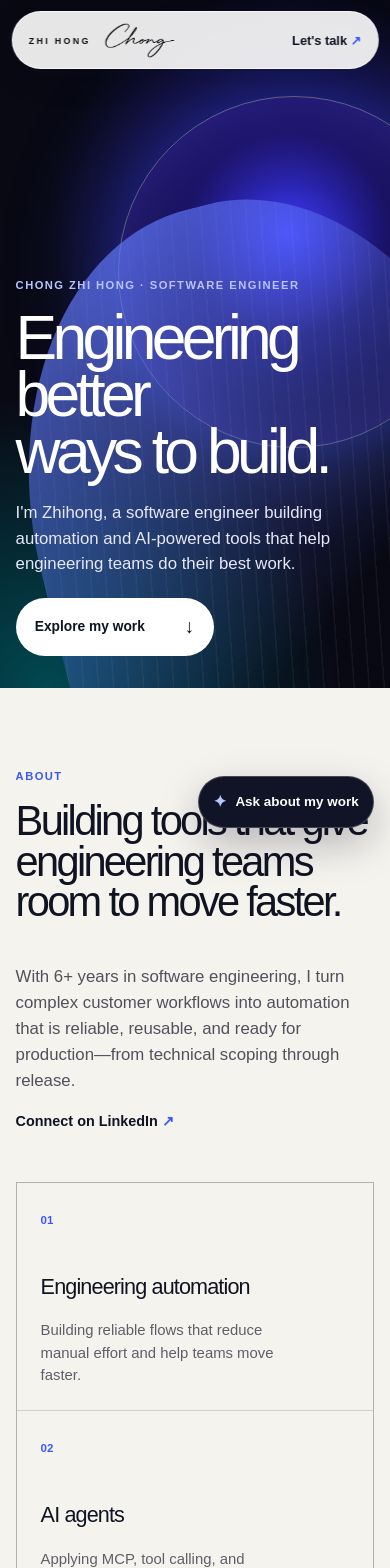
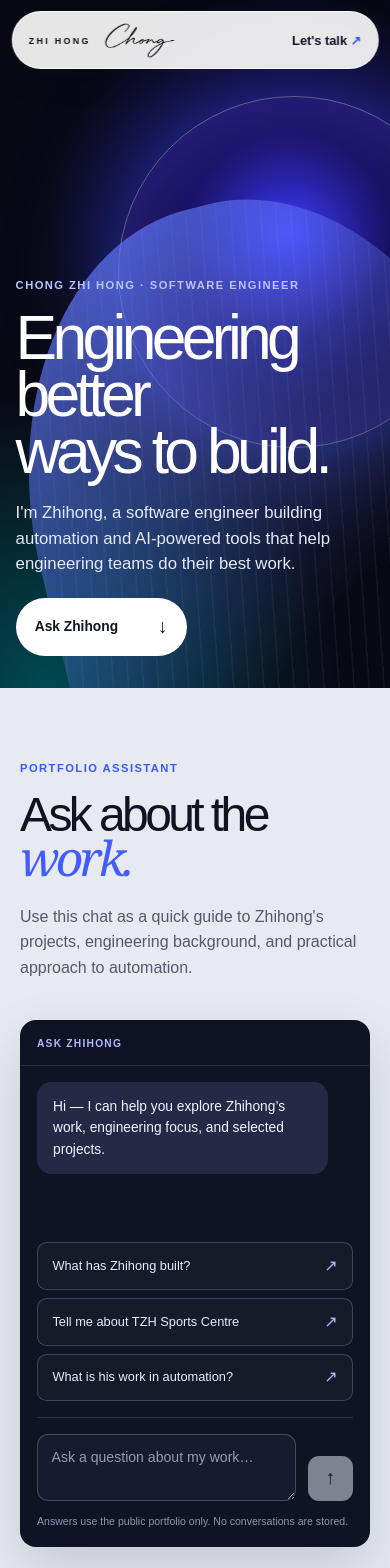
Before and after one commit to zhihong0924/zhihong-web, a Next.js app: page / in a window 390 px wide. Shown: the top 1568 px of the page. Built offline with nearby package versions, Linux system fonts and the light colour scheme.

Commit message:
feat: make portfolio chat a primary experience

```diff
--- /dev/null
+++ b/app/chat.css
@@ -0,0 +1,45 @@
+main .portfolio-chat {
+  position:static;
+  z-index:auto;
+  display:grid;
+  grid-template-columns:minmax(0, .75fr) minmax(0, 1.25fr);
+  gap:clamp(2rem, 7vw, 7rem);
+  align-items:center;
+  padding:clamp(5rem, 10vw, 8rem) max(4vw, calc((100vw - 72rem) / 2));
+  background:#e7eaf0;
+  color:var(--ink);
+}
+
+main .portfolio-chat-intro { max-width:26rem; }
+main .portfolio-chat-intro h2 { margin:0 0 1.4rem; font-size:clamp(3rem, 5vw, 5.4rem); line-height:.9; letter-spacing:-.075em; }
+main .portfolio-chat-intro h2 em { color:#435cff; font-family:Georgia, serif; font-weight:400; }
+main .portfolio-chat-intro > p:last-child { margin:0; color:#545969; font-size:1rem; line-height:1.6; }
+main .portfolio-chat-shell { display:flex; min-height:28rem; flex-direction:column; overflow:hidden; border:1px solid rgba(17,19,38,.18); border-radius:1rem; background:#101323; box-shadow:0 1.5rem 3.5rem rgba(27,35,65,.16); color:#f8f8ff; }
+main .portfolio-chat-topline { display:flex; justify-content:space-between; gap:1rem; padding:1rem 1.25rem; border-bottom:1px solid rgba(255,255,255,.11); color:#aeb9ff; font-size:.64rem; font-weight:800; letter-spacing:.12em; }
+main .portfolio-chat-topline span:last-child { color:#9299b7; font-weight:600; letter-spacing:0; text-transform:none; }
+main .portfolio-chat .portfolio-chat-messages { min-height:12.5rem; padding:1.5rem; gap:.8rem; }
+main .portfolio-chat .portfolio-chat-message { max-width:85%; border-radius:.9rem; padding:.85rem 1rem; font-size:.92rem; line-height:1.55; }
+main .portfolio-chat .portfolio-chat-suggestions { display:grid; grid-template-columns:1fr; gap:.5rem; padding:0 1.5rem 1.5rem; }
+main .portfolio-chat .portfolio-chat-suggestions button { display:flex; align-items:center; justify-content:space-between; gap:1rem; border:1px solid rgba(185,196,255,.25); border-radius:.6rem; background:rgba(255,255,255,.03); color:#e8eaff; font-size:.8rem; padding:.8rem .9rem; transition:border-color .2s, background .2s, transform .2s; }
+main .portfolio-chat .portfolio-chat-suggestions button span { color:#aebdff; font-size:1rem; }
+main .portfolio-chat .portfolio-chat-suggestions button:hover:not(:disabled) { border-color:#aebdff; background:rgba(174,189,255,.1); transform:translateX(.2rem); }
+main .portfolio-chat .portfolio-chat-error { margin:0 1.5rem .9rem; font-size:.78rem; }
+main .portfolio-chat .portfolio-chat-form { align-items:end; gap:.75rem; margin:0 1.5rem; padding:1rem 0 .8rem; }
+main .portfolio-chat .portfolio-chat-form textarea { min-width:0; flex:1; resize:vertical; border:1px solid rgba(255,255,255,.2); border-radius:.7rem; outline:0; background:#171b30; color:#fff; font:inherit; font-size:.88rem; line-height:1.45; padding:.75rem .85rem; }
+main .portfolio-chat .portfolio-chat-form textarea::placeholder { color:#969bb5; }
+main .portfolio-chat .portfolio-chat-form textarea:focus { border-color:#aebdff; box-shadow:0 0 0 3px rgba(174,189,255,.18); }
+main .portfolio-chat .portfolio-chat-form button { display:grid; width:2.8rem; height:2.8rem; flex:0 0 auto; place-items:center; border-radius:.7rem; font-size:1.2rem; padding:0; }
+main .portfolio-chat .portfolio-chat-disclaimer { padding:0 1.5rem 1.2rem; }
+
+@media (max-width:700px) {
+  main .portfolio-chat { display:block; padding:4.5rem 1.25rem; }
+  main .portfolio-chat-intro { margin-bottom:2.5rem; }
+  main .portfolio-chat-shell { min-height:26rem; }
+  main .portfolio-chat-topline { padding:.9rem 1rem; }
+  main .portfolio-chat-topline span:last-child { display:none; }
+  main .portfolio-chat .portfolio-chat-messages { min-height:11rem; padding:1rem; }
+  main .portfolio-chat .portfolio-chat-message { max-width:92%; font-size:.86rem; }
+  main .portfolio-chat .portfolio-chat-suggestions { padding:0 1rem 1rem; }
+  main .portfolio-chat .portfolio-chat-form { margin:0 1rem; }
+  main .portfolio-chat .portfolio-chat-disclaimer { padding:0 1rem 1rem; }
+}
--- a/app/components/portfolio-chat.tsx
+++ b/app/components/portfolio-chat.tsx
@@ -2,53 +2,30 @@
 
 import { FormEvent, useEffect, useRef, useState } from "react";
 
-type Message = {
-  role: "user" | "assistant";
-  content: string;
-};
+type Message = { role: "user" | "assistant"; content: string };
 
 const openingMessage: Message = {
   role: "assistant",
-  content: "Hi — ask me about Zhihong’s work, engineering focus, or selected projects.",
+  content: "Hi — I can help you explore Zhihong’s work, engineering focus, and selected projects.",
 };
 
 const suggestions = ["What has Zhihong built?", "Tell me about TZH Sports Centre", "What is his work in automation?"];
 
 export default function PortfolioChat() {
-  const [isOpen, setIsOpen] = useState(false);
   const [input, setInput] = useState("");
   const [messages, setMessages] = useState<Message[]>([openingMessage]);
   const [isSending, setIsSending] = useState(false);
   const [error, setError] = useState<string | null>(null);
-  const inputRef = useRef<HTMLInputElement>(null);
+  const inputRef = useRef<HTMLTextAreaElement>(null);
   const messagesRef = useRef<HTMLDivElement>(null);
 
   useEffect(() => {
-    if (isOpen) {
-      inputRef.current?.focus();
-    }
-  }, [isOpen]);
-
-  useEffect(() => {
-    const closeOnEscape = (event: KeyboardEvent) => {
-      if (event.key === "Escape") {
-        setIsOpen(false);
-      }
-    };
-
-    window.addEventListener("keydown", closeOnEscape);
-    return () => window.removeEventListener("keydown", closeOnEscape);
-  }, []);
-
-  useEffect(() => {
-    messagesRef.current?.scrollTo({ top: messagesRef.current.scrollHeight });
+    messagesRef.current?.scrollTo({ top: messagesRef.current.scrollHeight, behavior: "smooth" });
   }, [messages, isSending]);
 
   async function sendMessage(content: string) {
     const message = content.trim();
-    if (!message || isSending) {
-      return;
-    }
+    if (!message || isSending) return;
 
     const nextMessages = [...messages, { role: "user" as const, content: message }];
     setMessages(nextMessages);
@@ -57,22 +34,15 @@ export default function PortfolioChat() {
     setIsSending(true);
 
     try {
-      const response = await fetch("/api/chat", {
-        method: "POST",
-        headers: { "Content-Type": "application/json" },
-        body: JSON.stringify({ messages: nextMessages.slice(-6) }),
-      });
+      const response = await fetch("/api/chat", { method: "POST", headers: { "Content-Type": "application/json" }, body: JSON.stringify({ messages: nextMessages.slice(-6) }) });
       const payload = await response.json() as { reply?: string; error?: string };
-
-      if (!response.ok || !payload.reply) {
-        throw new Error(payload.error ?? "The portfolio assistant is unavailable.");
-      }
-
+      if (!response.ok || !payload.reply) throw new Error(payload.error ?? "The portfolio assistant is unavailable.");
       setMessages((currentMessages) => [...currentMessages, { role: "assistant", content: payload.reply as string }]);
     } catch (caughtError) {
       setError(caughtError instanceof Error ? caughtError.message : "The portfolio assistant is unavailable.");
     } finally {
       setIsSending(false);
+      inputRef.current?.focus();
     }
   }
 
@@ -82,34 +52,29 @@ export default function PortfolioChat() {
   }
 
   return (
-    <div className="portfolio-chat">
-      {isOpen && (
-        <section className="portfolio-chat-panel" role="dialog" aria-modal="true" aria-labelledby="portfolio-chat-title">
-          <header className="portfolio-chat-header">
-            <div><p>PORTFOLIO ASSISTANT</p><h2 id="portfolio-chat-title">Ask about my work</h2></div>
-            <button type="button" className="portfolio-chat-close" onClick={() => setIsOpen(false)} aria-label="Close portfolio chat">×</button>
-          </header>
+    <section className="portfolio-chat" id="ask-zhihong" aria-labelledby="portfolio-chat-title">
+      <div className="portfolio-chat-intro">
+        <p className="eyebrow">PORTFOLIO ASSISTANT</p>
+        <h2 id="portfolio-chat-title">Ask about the <em>work.</em></h2>
+        <p>Use this chat as a quick guide to Zhihong&apos;s projects, engineering background, and practical approach to automation.</p>
+      </div>
+      <div className="portfolio-chat-shell">
+        <div className="portfolio-chat-topline"><span>ASK ZHIHONG</span><span>Public portfolio knowledge</span></div>
         <div className="portfolio-chat-messages" ref={messagesRef} aria-live="polite">
           {messages.map((message, index) => <p className={`portfolio-chat-message ${message.role}`} key={`${message.role}-${index}`}>{message.content}</p>)}
           {isSending && <p className="portfolio-chat-message assistant loading">Thinking<span aria-hidden="true">…</span></p>}
         </div>
-          {messages.length === 1 && (
-            <div className="portfolio-chat-suggestions" aria-label="Suggested questions">
-              {suggestions.map((suggestion) => <button type="button" key={suggestion} onClick={() => void sendMessage(suggestion)} disabled={isSending}>{suggestion}</button>)}
-            </div>
-          )}
+        {messages.length === 1 && <div className="portfolio-chat-suggestions" aria-label="Suggested questions">
+          {suggestions.map((suggestion) => <button type="button" key={suggestion} onClick={() => void sendMessage(suggestion)} disabled={isSending}>{suggestion} <span aria-hidden="true">↗</span></button>)}
+        </div>}
         {error && <p className="portfolio-chat-error" role="alert">{error}</p>}
         <form className="portfolio-chat-form" onSubmit={handleSubmit}>
           <label className="sr-only" htmlFor="portfolio-chat-input">Ask a question about Zhihong</label>
-            <input ref={inputRef} id="portfolio-chat-input" value={input} onChange={(event) => setInput(event.target.value)} maxLength={700} placeholder="Ask a question…" disabled={isSending} />
-            <button type="submit" disabled={!input.trim() || isSending}>Send <span aria-hidden="true">↗</span></button>
+          <textarea ref={inputRef} id="portfolio-chat-input" value={input} onChange={(event) => setInput(event.target.value)} maxLength={700} placeholder="Ask a question about my work…" rows={2} disabled={isSending} />
+          <button type="submit" disabled={!input.trim() || isSending} aria-label="Send question"><span aria-hidden="true">↑</span></button>
         </form>
-          <p className="portfolio-chat-disclaimer">Answers use the public portfolio only.</p>
+        <p className="portfolio-chat-disclaimer">Answers use the public portfolio only. No conversations are stored.</p>
+      </div>
     </section>
-      )}
-      <button type="button" className="portfolio-chat-launcher" onClick={() => setIsOpen((open) => !open)} aria-expanded={isOpen} aria-controls="portfolio-chat-title">
-        <span aria-hidden="true">✦</span> Ask about my work
-      </button>
-    </div>
   );
 }
--- a/app/layout.tsx
+++ b/app/layout.tsx
@@ -1,6 +1,7 @@
 import type { Metadata } from "next";
 import type { ReactNode } from "react";
 import "./globals.css";
+import "./chat.css";
 
 export const metadata: Metadata = {
   title: "Zhihong — Personal Portfolio",
--- a/app/page.tsx
+++ b/app/page.tsx
@@ -32,10 +32,12 @@ export default function Home() {
           <p className="eyebrow light">CHONG ZHI HONG · SOFTWARE ENGINEER</p>
           <h1 id="hero-title">Engineering better<br />{" "}ways to build.</h1>
           <p className="hero-intro">I&apos;m Zhihong, a software engineer building automation and AI-powered tools that help engineering teams do their best work.</p>
-          <a className="button button-light" href="#about">Explore my work <span aria-hidden="true">↓</span></a>
+          <a className="button button-light" href="#ask-zhihong">Ask Zhihong <span aria-hidden="true">↓</span></a>
         </div>
         <p className="hero-caption">Automation, engineering systems, and practical AI agents.</p>
       </section>
+
+      <PortfolioChat />
 
       <section className="about section" id="about" aria-labelledby="about-title">
         <p className="eyebrow">ABOUT</p>
@@ -83,7 +85,6 @@ export default function Home() {
 
       <section className="contact" id="contact" aria-labelledby="contact-title"><p className="eyebrow light">GET IN TOUCH</p><h2 id="contact-title">Let&apos;s make<br />{" "}<em>something useful.</em></h2><a className="button button-light" href="mailto:zhihong0924@gmail.com">zhihong0924@gmail.com <span aria-hidden="true">↗</span></a><div className="contact-links" aria-label="Other ways to get in touch"><a href="https://www.linkedin.com/in/zhi-hong-chong/" target="_blank" rel="noreferrer">LinkedIn <span aria-hidden="true">↗</span></a><a href="tel:+60134044212">+60 13-404 4212 <span aria-hidden="true">↗</span></a></div><p className="contact-note">Available for thoughtful engineering and automation conversations.</p></section>
       <footer><span>© 2026 Chong Zhi Hong</span><a href="#top">Back to top ↑</a></footer>
-      <PortfolioChat />
     </main>
   );
 }
```
Also changed, not shown: 1 other file (tests, documents, lock files or other folders). Lines whose indentation alone changed are shown as unchanged.
